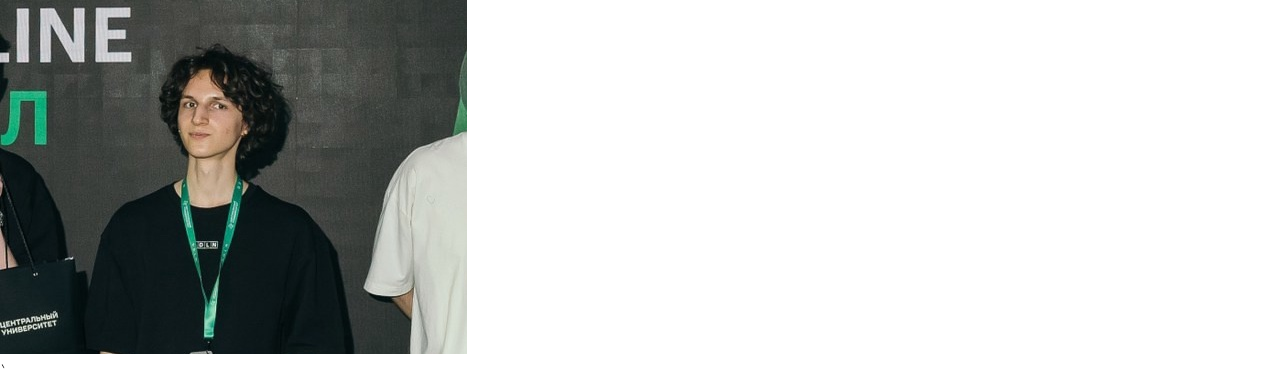
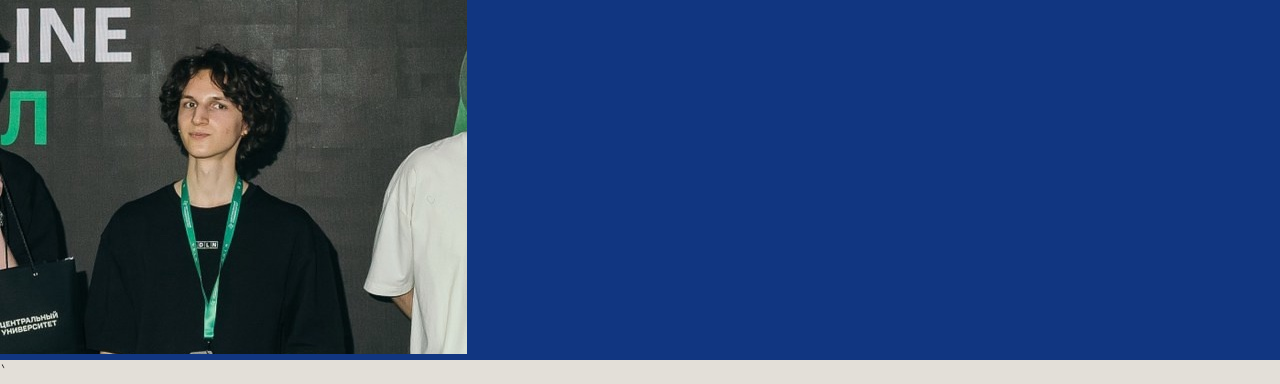
Before and after one commit to soloiaros/responsive-layout-practice, a plain HTML site: page index.html in a window 1280 px wide. Shown: the part 1027-1411 px from the top of the page. Drawn offline with Linux system fonts and the light colour scheme.

Commit message:
style: add page color palette

```diff
--- a/plain.css
+++ b/plain.css
@@ -22,6 +22,13 @@ html, * {
   padding: 0;
   --font-headings: 'Cascadia Mono', 'Courier New', Courier, monospace;
   --font-regular: 'Nunito', Arial, Helvetica, sans-serif;
+  --background: #e3dfd8;
+  --darker-background: #acb8d1;
+  --primary-accent: #d09412;
+  --secondary-accent: #9a2d4d;
+  --footer-background: #113681;
+  --dark-text-color: #070505;
+  --light-text-color: #ede5db;
 }
 
 
@@ -30,6 +37,8 @@ body {
   padding: 0;
   font-family: var(--font-regular);
   font-size: 18px;
+  background: var(--background);
+  color: var(--dark-text-color);
 }
 
 h1, h2, h3, h4, h5, h6 {
@@ -163,6 +172,11 @@ section.my-work {
   }
 }
 
+footer {
+  background-color: var(--footer-background);
+  color: var(--light-text-color);
+}
+
 .socials-container {
   display: flex;
   gap: 1.5rem;
```
